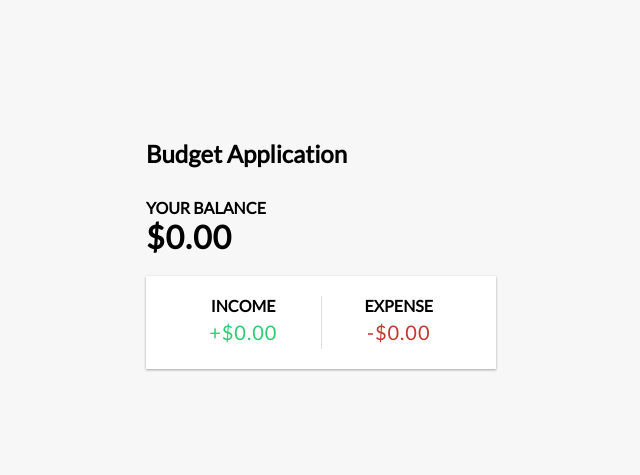
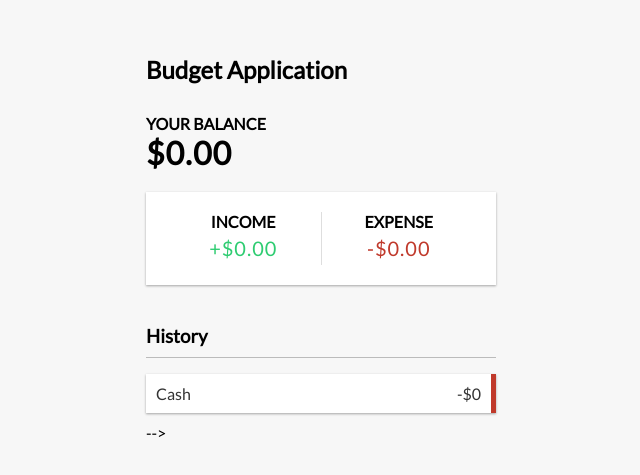
Before and after one commit to andyrich75/mymoney-app, a React (Create React App) app in the folder budgetapp/: page / in a window 1280 px wide. Shown: the part 141-616 px from the top of the page, without its empty margins (319-959 px from the left). Built offline with nearby package versions, Linux system fonts and the light colour scheme.

Commit message:
Added transactionList

```diff
--- a/budgetapp/src/App.js
+++ b/budgetapp/src/App.js
@@ -2,6 +2,7 @@
 import { Header } from './components/Header';
 import { Balance } from './components/Balance';
 import { IncomeExpense } from './components/IncomeExpense';
+import { TransactionList } from './components/TransactionList';
 import './App.css';
 
 function App() {
@@ -11,6 +12,7 @@
       <div className="container">
         <Balance />
         <IncomeExpense />
+        <TransactionList />
       </div>
     </div>
   );
--- /dev/null
+++ b/budgetapp/src/components/TransactionList.js
@@ -0,0 +1,15 @@
+import React from 'react';
+
+
+export const TransactionList = () => {
+    return (
+    <div>
+      <h3>History</h3>
+      <ul id="list" class="list">
+        <li class="minus">
+          Cash <span>-$0</span><button class="delete-btn">x</button>
+        </li> -->
+      </ul>
+    </div>
+    )
+}
```
